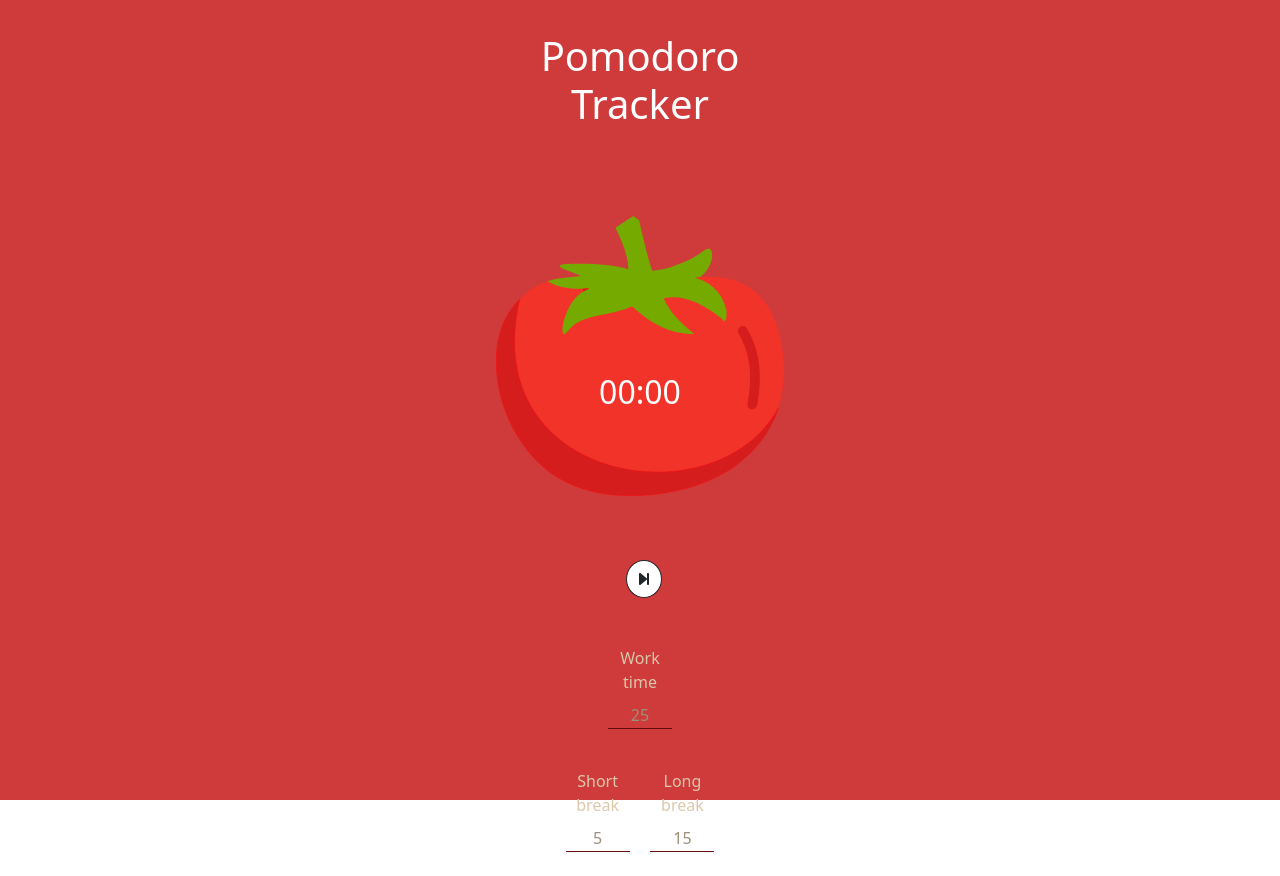
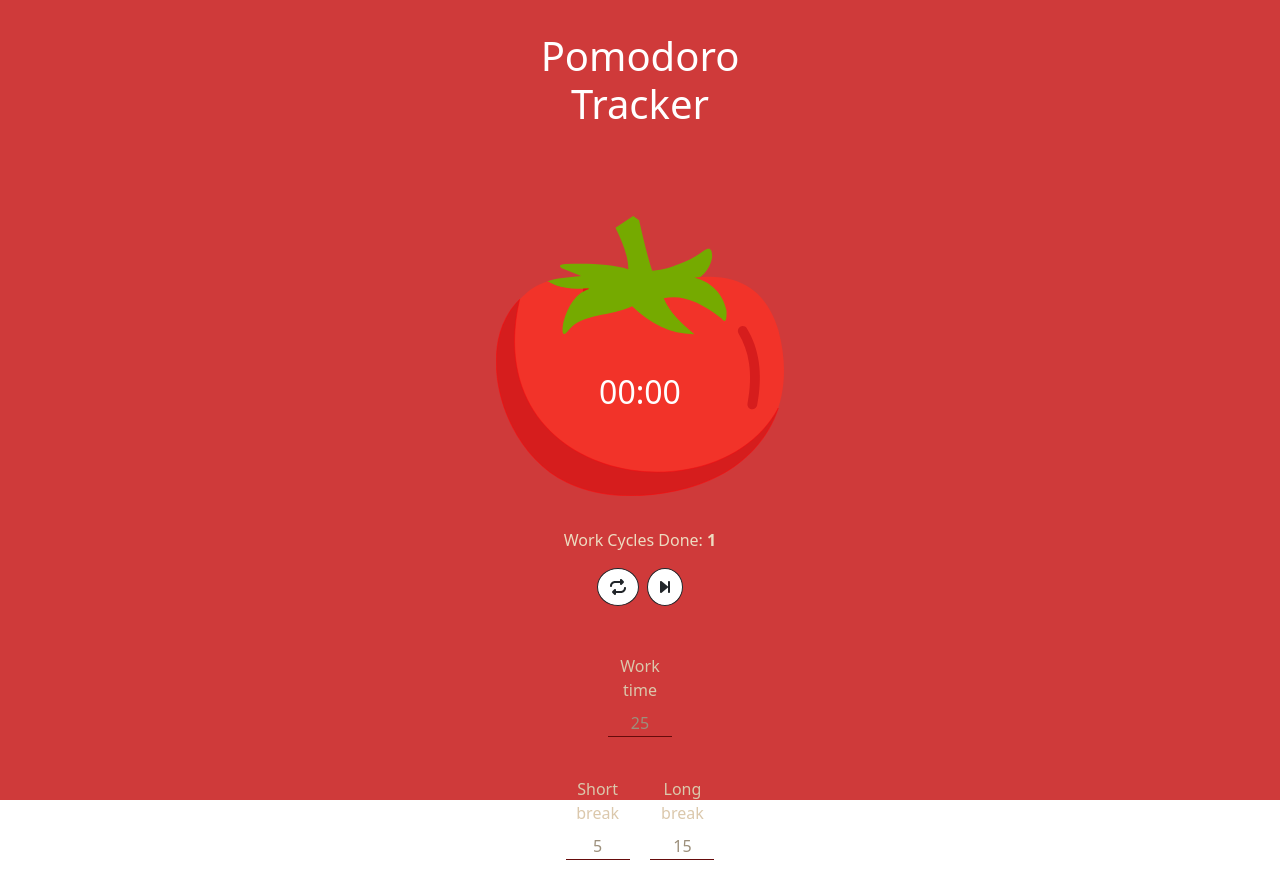
Before and after one commit to guilhermevictorlima/pomodoro-tracker, a Vue app: page / in a window 1280 px wide. Both pictures are taken after a click on the button 644 px from the left and 578 px from the top of the page. Built offline with nearby package versions, Linux system fonts and the light colour scheme.

Commit message:
chore: adições na tela, botão de reiniciar ciclo

```diff
--- a/src/components/shared/temporizador/TemporizadorComponent.vue
+++ b/src/components/shared/temporizador/TemporizadorComponent.vue
@@ -7,8 +7,17 @@
       </figcaption>
     </figure>
 
+    <div class="tracker__view__work-cicles">
+      Work Cycles Done: <strong>{{ contadorCiclosTrabalho }}</strong>
+    </div>
+
     <div class="tracker__controls">
       <div class="tracker__controls--temporizador-inativo" v-if="!isTemporizadorAtivo">
+        <button @click="reiniciarCiclosDeTrabalho()"
+                class="btn btn-outline-dark tracker__controls__button"
+                v-if="contadorCiclosTrabalho > 0">
+          <font-awesome-icon icon="fa-solid fa-repeat"/>
+        </button>
         <button @click="isTemporizadorAtivo = true" class="btn btn-outline-dark tracker__controls__button">
           <font-awesome-icon icon="fa-solid fa-forward-step"/>
         </button>
@@ -23,8 +32,6 @@
         </button>
       </div>
     </div>
-
-
   </div>
 </template>
 
@@ -39,7 +46,7 @@ export default defineComponent({
 		FormatadorTempoComponent,
 	},
 
-	emits: ['aoFinalizarContagem'],
+	emits: ['finalizarContagem'],
 
 	props: {
 		workTime: {
@@ -103,7 +110,7 @@ export default defineComponent({
 
       let tempoTemporizador = this.isCicloDeTrabalho ? this.$props.workTime : this.$props.shortBreakTime;
 
-      if (!this.isCicloDeTrabalho && this.contadorCiclosTrabalho == 0) {
+      if (!this.isCicloDeTrabalho && this.isPausaLonga()) {
         tempoTemporizador = this.$props.longBreakTime;
       }
 
@@ -123,12 +130,17 @@ export default defineComponent({
       this.tempoEmSegundos = 0;
       this.isTemporizadorAtivo = false;
 
-      if (this.contadorCiclosTrabalho == 4) {
-        this.contadorCiclosTrabalho = 0;
-      }
+      this.isCicloDeTrabalho = !this.isCicloDeTrabalho;
+      this.$emit('finalizarContagem');
+    },
 
-      this.isCicloDeTrabalho = !this.isCicloDeTrabalho;
-      this.$emit('aoFinalizarContagem');
+    reiniciarCiclosDeTrabalho(): void {
+      this.contadorCiclosTrabalho = 0;
+    },
+
+    isPausaLonga(): boolean {
+      let numeroDeCiclosEMultiploDeQuatro = this.contadorCiclosTrabalho % 4 === 0;
+      return numeroDeCiclosEMultiploDeQuatro;
     }
 	},
 
@@ -143,6 +155,10 @@ export default defineComponent({
 
 <style>
 
+.tracker__view {
+  margin-bottom: -1rem;
+}
+
 .tracker__view img {
   width: 18rem;
 }
@@ -152,6 +168,12 @@ export default defineComponent({
   bottom: 8rem;
   color: white;
   font-size: 2rem;
+}
+
+.tracker__view__work-cicles {
+  margin-bottom: 1rem;
+  font-size: 1rem;
+  color: #EDDBC0;
 }
 
 .tracker__controls__button {
```
